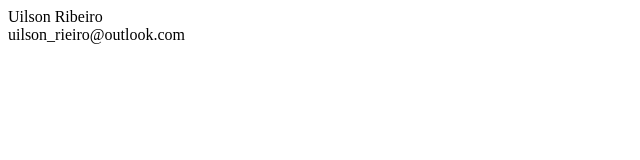
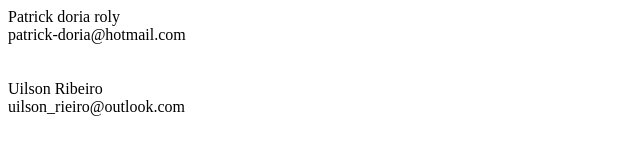
Before and after one commit to Uilson2020/projetogit, a plain HTML site: page index.html in a window 1280 px wide. Shown: the whole page, without its empty margins (0-640 px from the left). Drawn offline with Linux system fonts and the light colour scheme.

Commit message:
Adcionei o mei email

```diff
--- a/index.html
+++ b/index.html
@@ -5,6 +5,11 @@
 </head>
 
 <body>
+<div> Patrick doria roly</div>
+<div> patrick-doria@hotmail.com</div>
+<br>
+<br>
+
 
     <div>Uilson Ribeiro</div>
     <div>uilson_rieiro@outlook.com</div>
```
